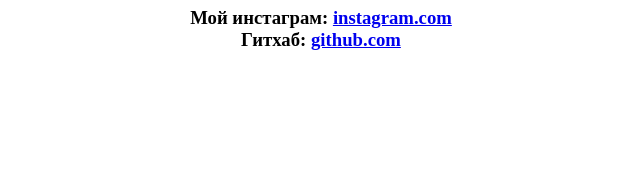
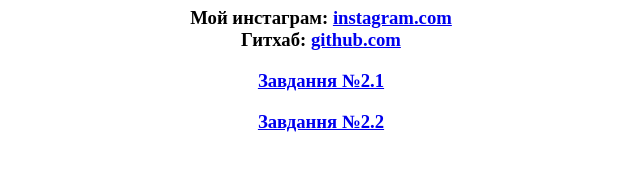
Before and after one commit to NazarLiberty/Lesson1, a plain HTML site: page index.html in a window 1280 px wide. Shown: the part 287-458 px from the top of the page, without its empty margins (319-959 px from the left). Drawn offline with Linux system fonts and the light colour scheme.

Commit message:
added links

```diff
--- a/index.html
+++ b/index.html
@@ -19,6 +19,12 @@
             Мой инстаграм: <a href="https://www.instagram.com/earnestbring/" target="_blank">instagram.com</a>
             <br>
             Гитхаб: <a href="https://github.com/NazarLiberty" target="_blank">github.com</a>
+            <br>
+            <p align="center"><a href="https://nazarliberty.github.io/Lesson2/Lesson2_1/buy_list.html"
+                    target="_blank">Завдання №2.1</a>
+            </p>
+            <p align="center"><a href="https://nazarliberty.github.io/Lesson2/Lesson2_2/02.html"
+                    target="_blank">Завдання №2.2</a></p>
         </h3>
     </section>
 </body>
```
